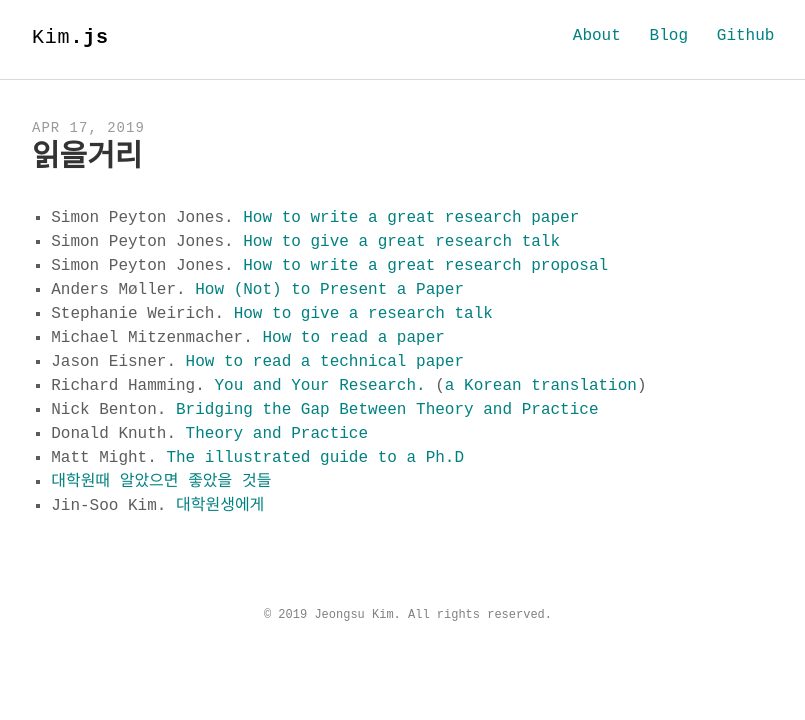
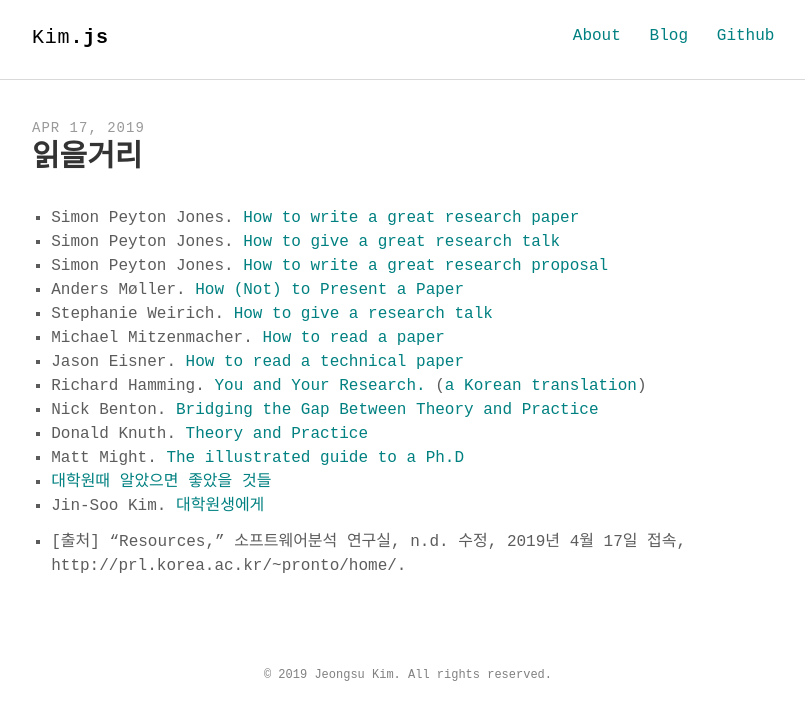
Before and after one commit to Kim-JeongSu/info, a Jekyll site: the page built from _posts/2019-04-17-reading.md, in a window 1280 px wide. Shown: the top 720 px of the page, without its empty margins (232-1037 px from the left). Built offline with Jekyll 4.4.1, drawn with Linux system fonts in a browser that asks for light colours; some web fonts are replaced.

Commit message:
Update 2019-04-17-reading.md

```diff
--- a/_posts/2019-04-17-reading.md
+++ b/_posts/2019-04-17-reading.md
@@ -19,3 +19,5 @@ keywords: "research, paper, gradschool"
 *   Matt Might. [The illustrated guide to a Ph.D](http://matt.might.net/articles/phd-school-in-pictures/)
 *   [대학원때 알았으면 좋았을 것들](http://gradschoolstory.net)
 *   Jin-Soo Kim. [대학원생에게](http://cslab.jbnu.ac.kr/board/bbs/board.php?bo_table=libfaq&wr_id=76)
+
+*   [출처] "Resources," 소프트웨어분석 연구실, n.d. 수정, 2019년 4월 17일 접속, http://prl.korea.ac.kr/~pronto/home/.
```
